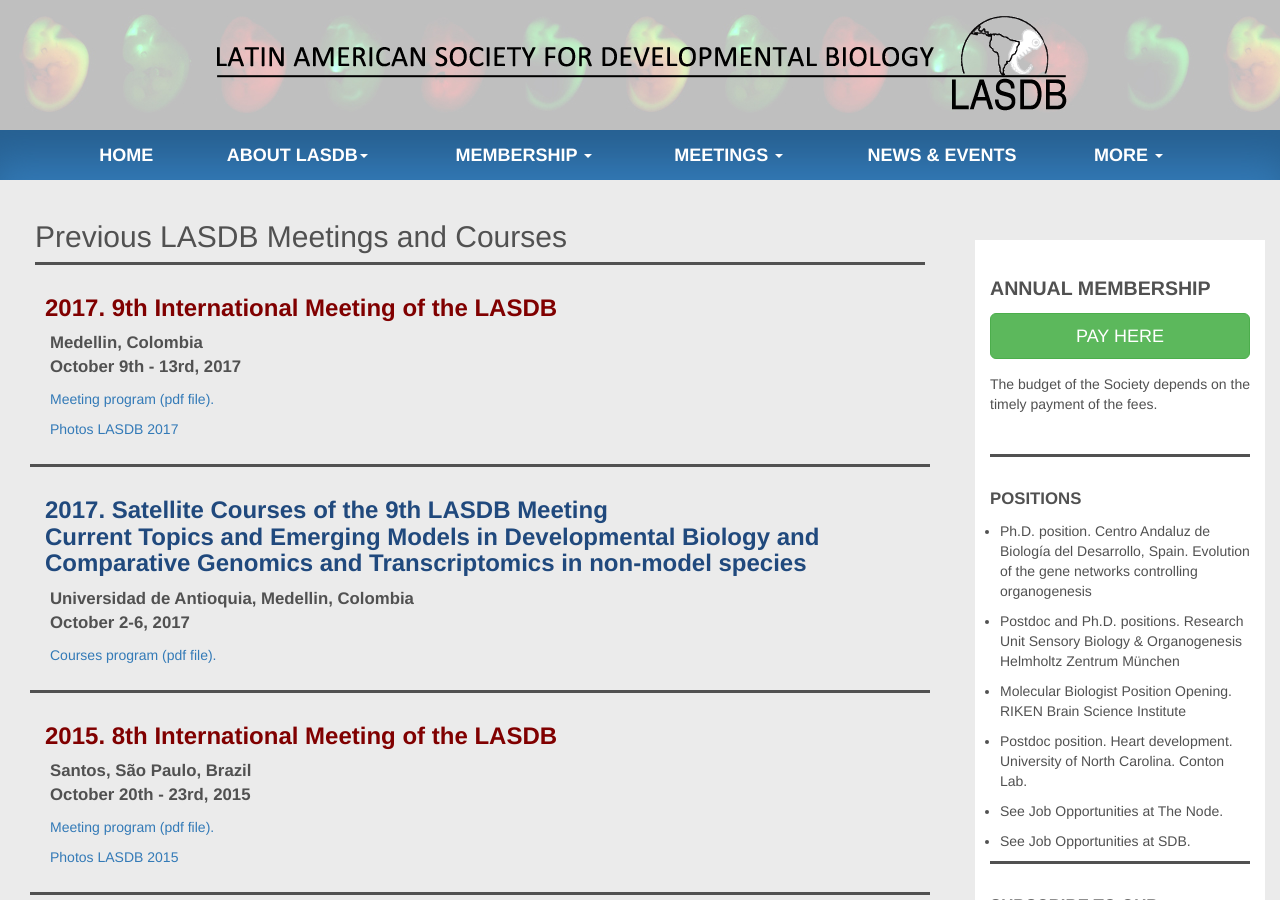
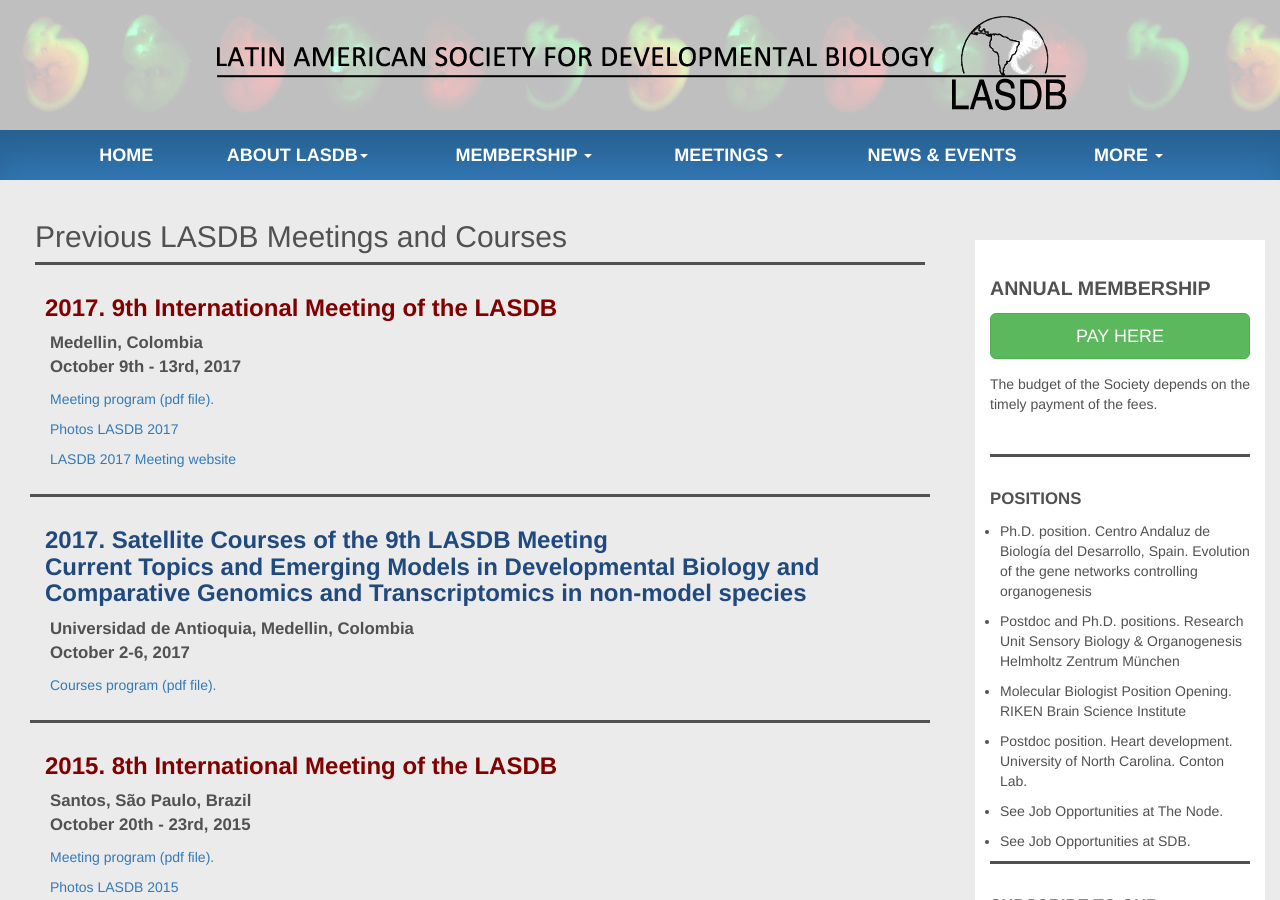
Before and after one commit to lasdb/lasdb.github.io, a Jekyll site: the page built from pages/previous-meetings.html, in a window 1280 px wide and 900 px high. Built offline with Jekyll 4.4.1, drawn with Linux system fonts in a browser that asks for light colours; nearby versions of some CDN libraries.

Commit message:
Update previous-meetings.html

```diff
--- a/pages/previous-meetings.html
+++ b/pages/previous-meetings.html
@@ -15,6 +15,8 @@
             <p> <a target="_blank" href="../pdfs/2017-meeting-program.pdf"> Meeting program (pdf file).</a>
             </p>
             <p><a href="https://www.facebook.com/media/set/?set=a.675778949298194.1073741832.335180643358028&type=1&l=f3220028ca" target="_blank">Photos LASDB 2017</a></p>
+            <p><a href="http://www.lasdb2017.com/" target="_blank">LASDB 2017 Meeting website</a></p>
+
         </div>
     </div>
 </div>
```
